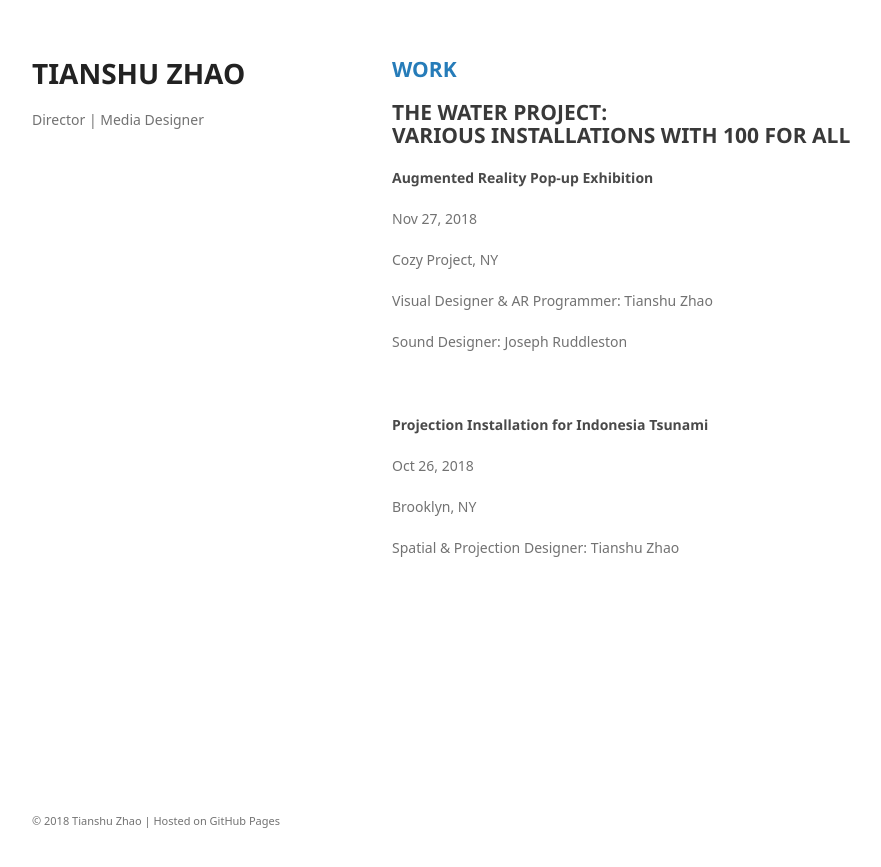
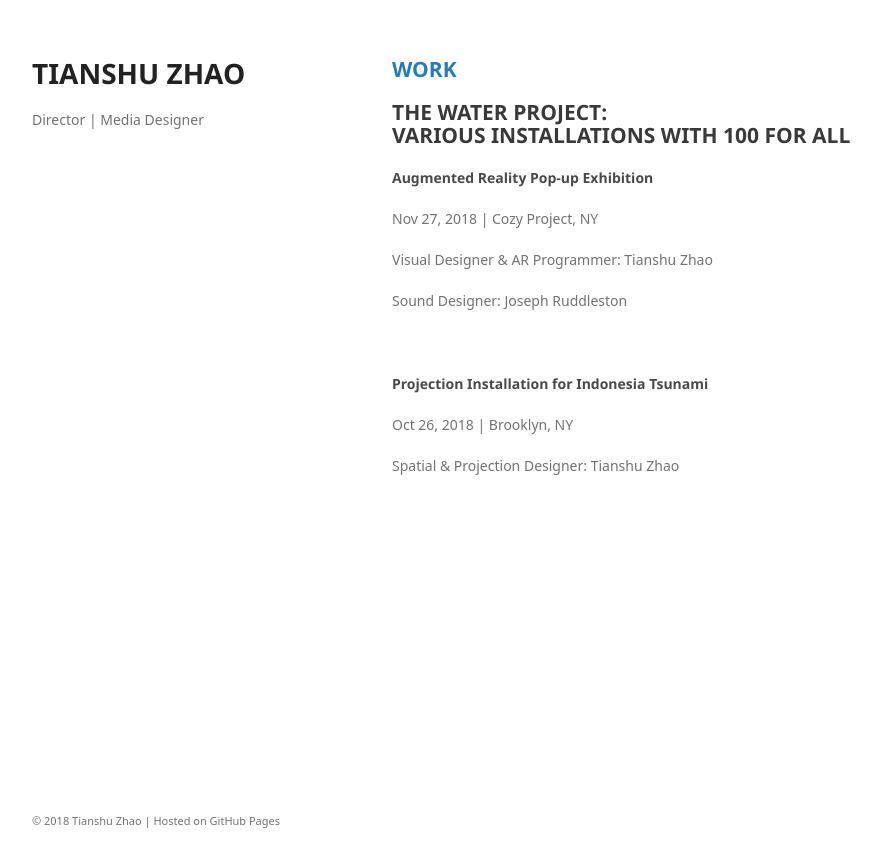
Before and after one commit to tianshu-z/tianshu-z.github.io, a Jekyll site: the page built from work/the-water-project.html, in a window 1280 px wide. Shown: the top 867 px of the page, without its empty margins (178-1059 px from the left). Built offline with Jekyll 4.4.1, drawn with Linux system fonts in a browser that asks for light colours; some web fonts are replaced.

```diff
--- a/work/the-water-project.html
+++ b/work/the-water-project.html
@@ -42,8 +42,7 @@ layout: default
   <h2>THE WATER PROJECT: <br>VARIOUS INSTALLATIONS WITH 100 FOR ALL</h2>
 
   <h4>Augmented Reality Pop-up Exhibition</h4>
-  <p>Nov 27, 2018</p>
-  <p>Cozy Project, NY</p>
+  <p>Nov 27, 2018 | Cozy Project, NY</p>
   <p>Visual Designer & AR Programmer: Tianshu Zhao</p>
   <p>Sound Designer: Joseph Ruddleston</p>
 </head>
@@ -58,8 +57,7 @@ layout: default
 
 <head>
   <h4>Projection Installation for Indonesia Tsunami</h4>
-  <p>Oct 26, 2018</p>
-  <p>Brooklyn, NY</p>
+  <p>Oct 26, 2018 | Brooklyn, NY</p>
   <p>Spatial & Projection Designer: Tianshu Zhao</p>
 </head>
 
```
